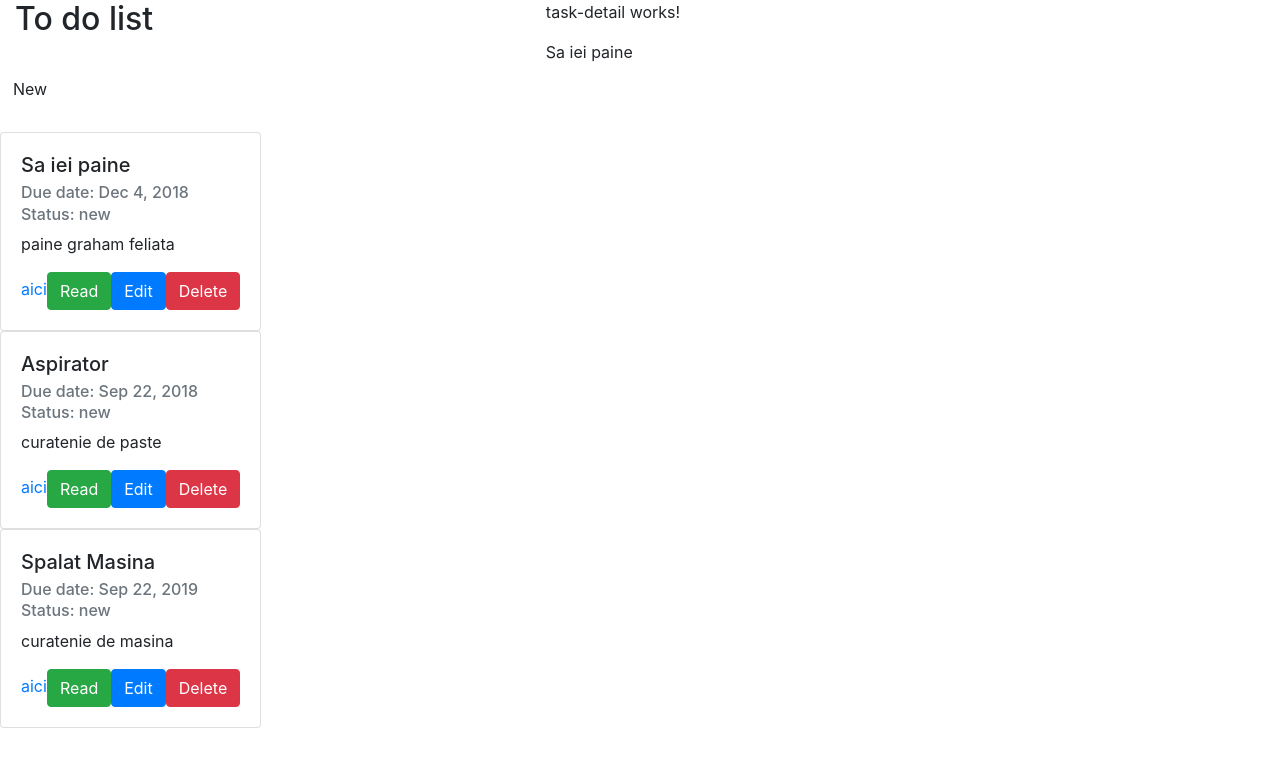
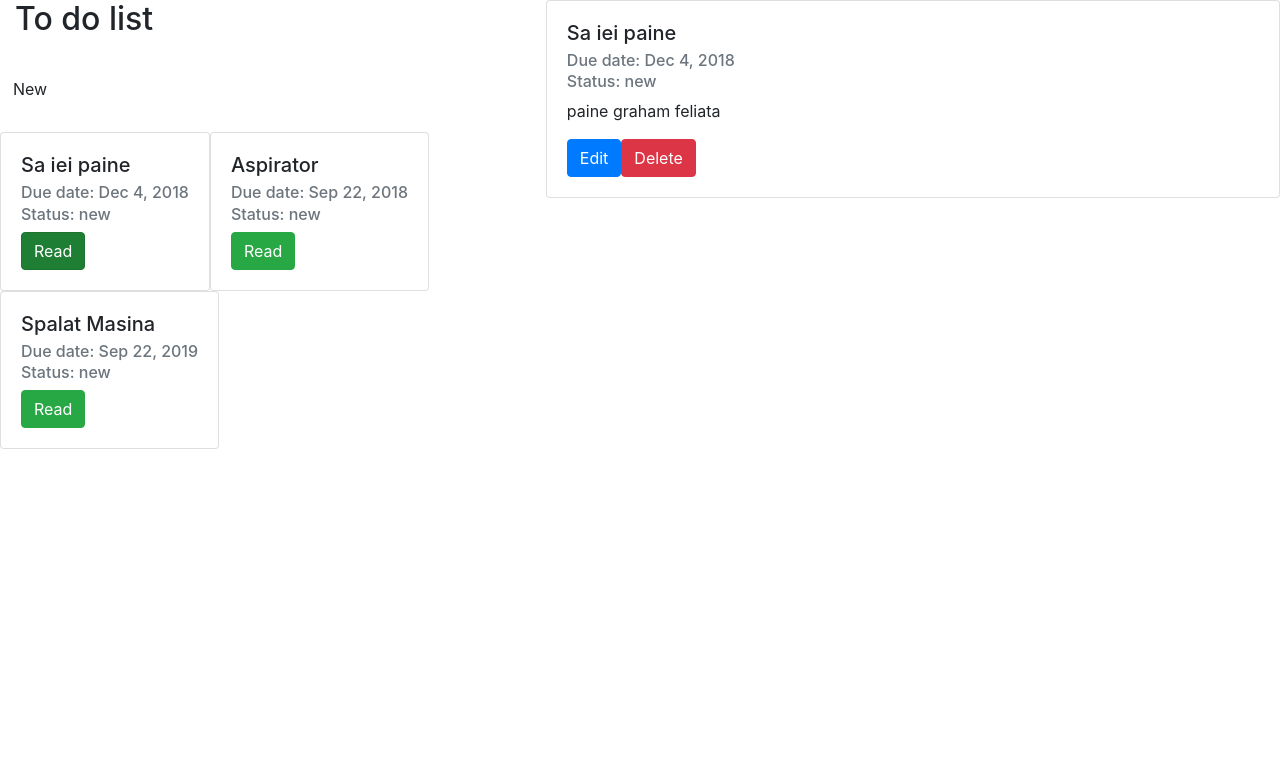
Before and after one commit to gxg10/to-do-task, an Angular app: page /0 in a window 1280 px wide. Shown: the top 764 px of the page. Built offline with nearby package versions, Linux system fonts and the light colour scheme.

Commit message:
read delete ok - edit nu

```diff
--- a/src/app/to-do-list/task-detail/task-detail.component.html
+++ b/src/app/to-do-list/task-detail/task-detail.component.html
@@ -1,4 +1,13 @@
-<p>
-  task-detail works!
-</p>
-{{task.name}}
+<div class="card">
+    <div class="card-body">
+      <h5 class="card-title">{{task.name}}</h5>
+      <h6 class="card-subtitle mb-2 text-muted">Due date: {{task.due_date | date}}</h6>
+      <h6 class="card-subtitle mb-2 text-muted">Status: {{task.status}}</h6>
+      <p class="card-text">
+          {{task.small_description}}
+      </p>
+
+      <button class="btn btn-primary" (click)="editTask()">Edit</button>
+      <button class="btn btn-danger" (click)="deleteTask()">Delete</button>
+    </div>
+  </div>
--- a/src/app/to-do-list/task-detail/task-detail.component.ts
+++ b/src/app/to-do-list/task-detail/task-detail.component.ts
@@ -27,4 +27,15 @@ export class TaskDetailComponent implements OnInit {
     )
   }
 
+  editTask(index: number) {
+    this.router.navigate(['new-task']);
+    // console
+
+  }
+
+  deleteTask(index: number) {
+      this.taskService.deleteTask(index);
+      this.router.navigate(['/']);
+  }
+
 }
--- a/src/app/to-do-list/to-do-item/to-do-item.component.html
+++ b/src/app/to-do-list/to-do-item/to-do-item.component.html
@@ -3,12 +3,8 @@
     <h5 class="card-title">{{it.name}}</h5>
     <h6 class="card-subtitle mb-2 text-muted">Due date: {{it.due_date | date}}</h6>
     <h6 class="card-subtitle mb-2 text-muted">Status: {{it.status}}</h6>
-    <p class="card-text">
-        {{it.small_description}}
-    </p>
-    <a [routerLink]="[index]" routerLinkActive="active">aici</a>
-    <button class="btn btn-success" (click)="readTask()">Read</button>
-    <button class="btn btn-primary" (click)="editTask()">Edit</button>
-    <button class="btn btn-danger" (click)="deleteTask()">Delete</button>
+
+    <a [routerLink]="[index]" type="button" routerLinkActive="active"
+    class="btn btn-success">Read</a>
   </div>
 </div>
```
